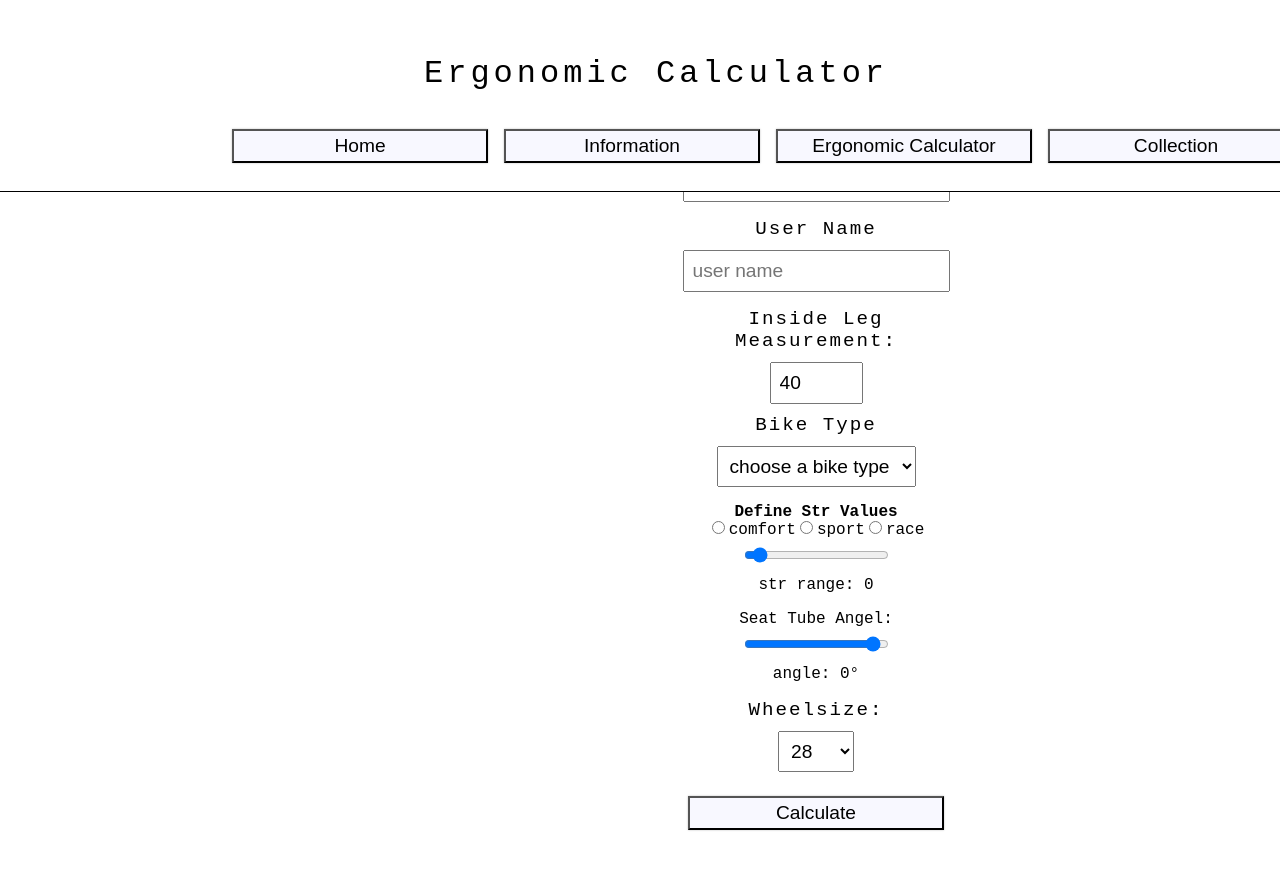
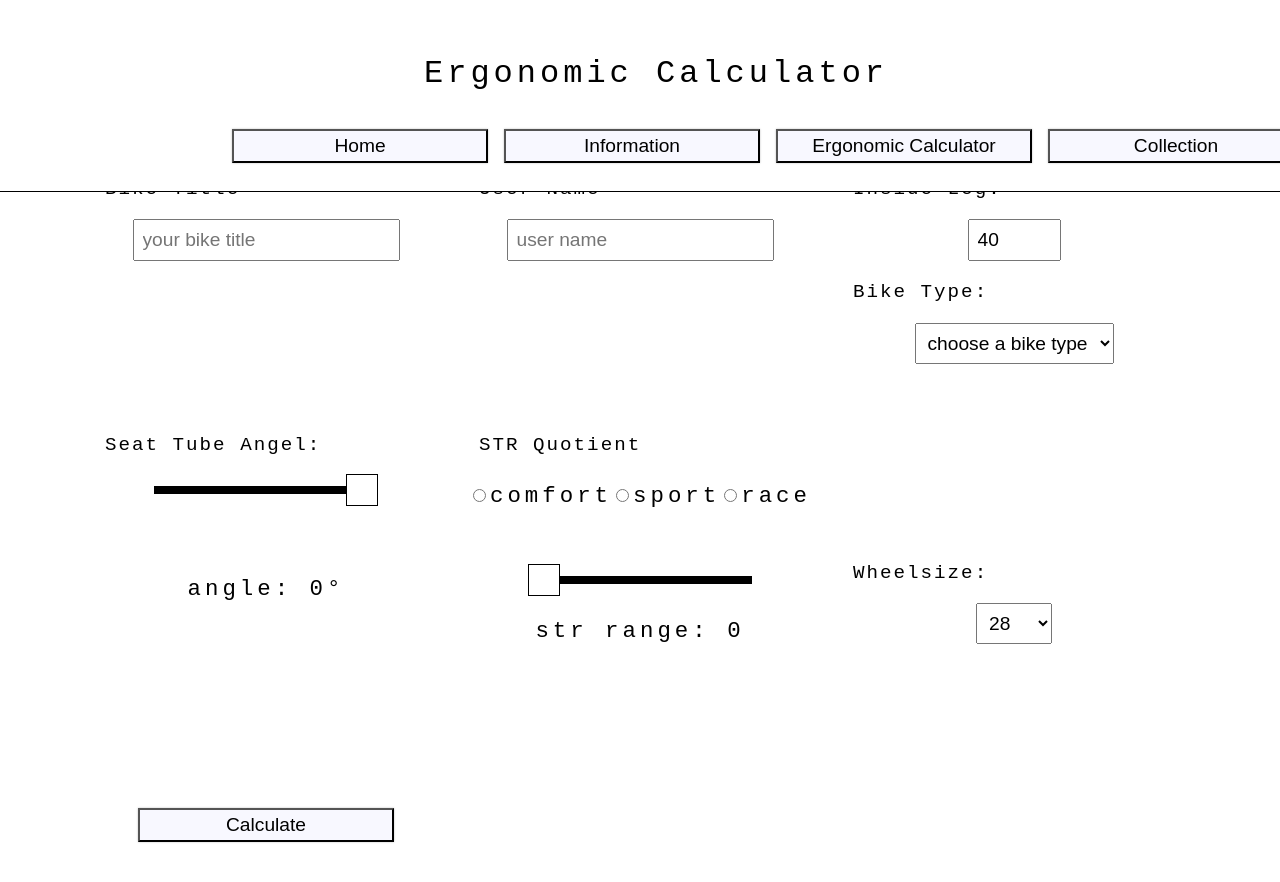
Before and after one commit to thisKonrad/bike_geometry, a Next.js app: page /calculator_ergo in a window 1280 px wide. Shown: the top 882 px of the page. Built offline with nearby package versions, Linux system fonts and the light colour scheme.

Commit message:
style for home

```diff
--- a/components/FrameSize/index.jsx
+++ b/components/FrameSize/index.jsx
@@ -4,11 +4,12 @@ import CalcStyle from '../../styles/CalcStyle.module.css';
 
 export default function FrameSize(){
 
+
 return (<>
 <div className={CalcStyle.framesize}>
-<div>
+<div className={CalcStyle.inside_leg}>
   <label>
-      <p className={CalcStyle.form_tag}>Inside Leg Measurement:</p>
+      <p className={CalcStyle.form_tag}>Inside Leg:</p>
       <input
       type='number'
       name='insideLeg'
@@ -19,9 +20,9 @@ return (<>
       />
   </label>
     </div>
-    <div>
+    <div className={CalcStyle.bike_type}>
   <label>
-      <p className={CalcStyle.form_tag}>Bike Type</p>
+      <p className={CalcStyle.form_tag}>Bike Type:</p>
     <select
     name='bikeType'
     defaultValue=''
--- a/components/SeatTubeAngle/index.jsx
+++ b/components/SeatTubeAngle/index.jsx
@@ -4,9 +4,9 @@ import CalcStyle from '../../styles/CalcStyle.module.css';
 export default function SeatTubeAngle({onChange, angle}) {
 
 
-    return (<div className={CalcStyle.seattubeangle}>
+    return (<div className={CalcStyle.seattube_angle}>
         <label>
-            <p className='form_tag'>Seat Tube Angel:</p>
+            <p className={CalcStyle.form_tag}>Seat Tube Angel:</p>
             <input
             type='range'
             name='seatTubeAngel'
@@ -17,8 +17,9 @@ export default function SeatTubeAngle({onChange, angle}) {
             onChange={onChange}
             ></input>
         </label>
+        <br></br>
         <div>
-            <p>angle: {angle}°</p>
+            <p className={CalcStyle.angle_info}>angle: {angle}°</p>
         </div>
         </div>)
 }
--- a/components/StrQuotient/index.jsx
+++ b/components/StrQuotient/index.jsx
@@ -12,7 +12,7 @@ export default function StrQuotient({check, onCheck, strRangeValue, onRangeChang
 
 
     return(<div className={CalcStyle.strquotient}>
-        <h4>Define Str Values</h4>
+      <p className={CalcStyle.form_tag}>STR Quotient</p>
     <input
         type="radio"
         name="strQuotient"
@@ -20,7 +20,8 @@ export default function StrQuotient({check, onCheck, strRangeValue, onRangeChang
         checked={check === 'strComfort'}
         onChange={onCheck}
       />
-      <label htmlFor="strComfort">comfort</label>
+      <label htmlFor="strComfort">comfort
+      </label>
       <input
         type="radio"
         name="strQuotient"
@@ -28,7 +29,8 @@ export default function StrQuotient({check, onCheck, strRangeValue, onRangeChang
         checked={check === 'strSport'}
         onChange={onCheck}
       />
-      <label htmlFor="strSport">sport</label>
+      <label htmlFor="strSport">sport
+      </label>
       <input
         type="radio"
         name="strQuotient"
@@ -36,8 +38,10 @@ export default function StrQuotient({check, onCheck, strRangeValue, onRangeChang
         checked={check === 'strRace'}
         onChange={onCheck}
       />
-      <label htmlFor="strRace">race</label>
+      <label htmlFor="strRace">race
+      </label>
     <div>
+      <br></br>
      <input
        type="range"
        name="comfortRange"
--- a/pages/calculator_ergo/index.jsx
+++ b/pages/calculator_ergo/index.jsx
@@ -224,15 +224,7 @@ export default function Calculator() {
     currentPageTitle={'Ergonomic Calculator'}>
     </Header>
     <main className={styles.main}>
-      <section className={CalcStyle.calculator_wrap}>
-      <section className={CalcStyle.title_wrap}>
-      <h1>Calculate your Bike !</h1>
-      <article>
-        <p>you just need your </p>
-        <p>inside Leg measurement</p>
-      </article>
-    </section>
-     <form
+     <form className={CalcStyle.calculator_wrap}
      onSubmit={handleSubmit}
      method='post'
      action='./api'>
@@ -253,12 +245,7 @@ export default function Calculator() {
     <div className={CalcStyle.submitBtn}>
     <button type='submit'>Calculate</button>
     </div>
-     </form>
-     <section>
-    <div>
-    </div>
-  </section>
-  </section>
-  </main>
-  </>);
+  </form>
+</main>
+</>);
 }
--- a/styles/CalcStyle.module.css
+++ b/styles/CalcStyle.module.css
@@ -3,56 +3,53 @@
     z-index:0;
     margin-top: 10%;
     position: absolute;
-   /*  display: flex;
-    flex-direction: column;
-    justify-content:space-evenly;
-    align-items:flex-start; */
+    display: grid;
+    grid-template-columns: 1fr 1fr 1fr;
+    grid-template-rows: 6rem 6rem 6rem 6rem 6rem 6rem 6rem;
     gap: 2rem;
-    height: 60rem;
-    width: 42rem;
-    display: grid;
-    grid-template-columns: 1fr 1fr;
-    grid-template-rows: 4rem 4rem 4rem 4rem 4rem 4rem 4rem;
-    gap: 2rem;
+    font-size: 1.4rem;
+    line-height: 2;
+    letter-spacing: 4px;
 }
 
-.title_warp{
+.bike_title{
     grid-area:1/1/1/1;
 }
 
-.bike_title{
-    grid-area:2/1/1/2;
-    margin:1rem;
+.user_name{
+    grid-area:1/2/1/2;
 }
 
-.user_name{
+.inside_leg{
+    grid-area:2/1/2/1;
+}
+
+.bike_type{
     grid-area:2/2/2/2;
-    margin: 1rem;
 }
-.framesize{
+
+.seattube_angle{
     grid-area:3/1/3/1;
-    margin: 1rem;
 }
+.angle_info{
+    margin-top:3rem;
+}
+
 .strquotient{
     grid-area:3/2/3/2;
-    margin: 1rem;
 }
-.seattubeangle{
-    grid-area:4/1/4/1;
-    margin: 1rem;
-}
+
 .wheelsize{
-    grid-area:4/2/4/2;
-    margin: 1rem;
+    grid-area:4/3/4/3;
 }
 
 .submitBtn{
-    grid-area:5/1/5/2;
-    margin: 1rem;
+    grid-area:6/1/6/2;
 }
 
 .form_tag{
     font-size: 1.2rem;
     letter-spacing: 2px;
+    text-align: justify;
     margin: 10px;
 }
--- a/styles/globals.css
+++ b/styles/globals.css
@@ -32,3 +32,43 @@ input, select{
   padding: 8px;
   font-size: 1.2rem;
 }
+
+/* :::: global style for all Range Sliders :::: */
+/* :: << Range Reset >> :: */
+input[type="range"] {
+  -webkit-appearance: none;
+   appearance: none;
+   background: transparent;
+   cursor: pointer;
+   width: 15rem;
+}
+/* :: << Removes default focus >> :: */
+input[type="range"]:focus {
+ outline: none;
+}
+
+/***** Chrome, Safari, Opera, and Edge Chromium *****/
+input[type="range"]::-webkit-slider-runnable-track {
+  background: black;
+  height: 0.5rem;
+}
+
+/******** Firefox ********/
+input[type="range"]::-moz-range-track {
+  background: black;
+  height: 0.5rem;
+}
+/* :::: << Thumb Styles >> :::: */
+/***** Chrome, Safari, Opera, and Edge Chromium *****/
+input[type="range"]::-webkit-slider-thumb {
+  -webkit-appearance: none; /* Override default look */
+  appearance: none;
+  margin-top: -12px; /* Centers thumb on the track */
+  border: 1px solid black;
+  background-color: white;
+  height: 2rem;
+  width: 2rem;
+}
+
+
+/* :::: gloabl radio styles :::: */
```
Also changed, not shown: pages/info/index.jsx (+0 -36 lines).
